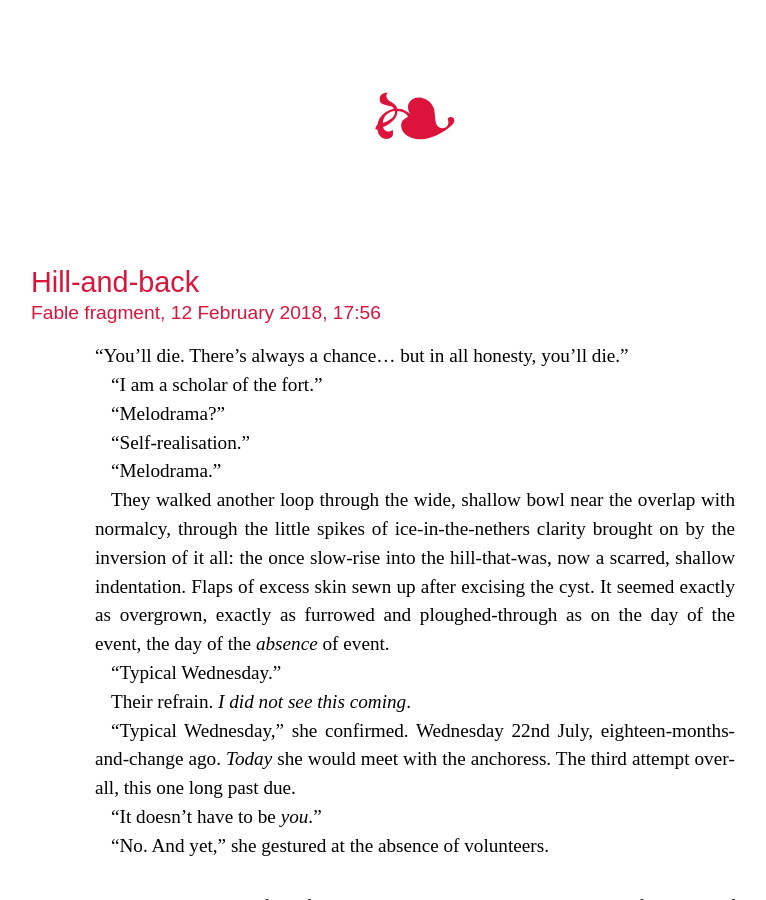
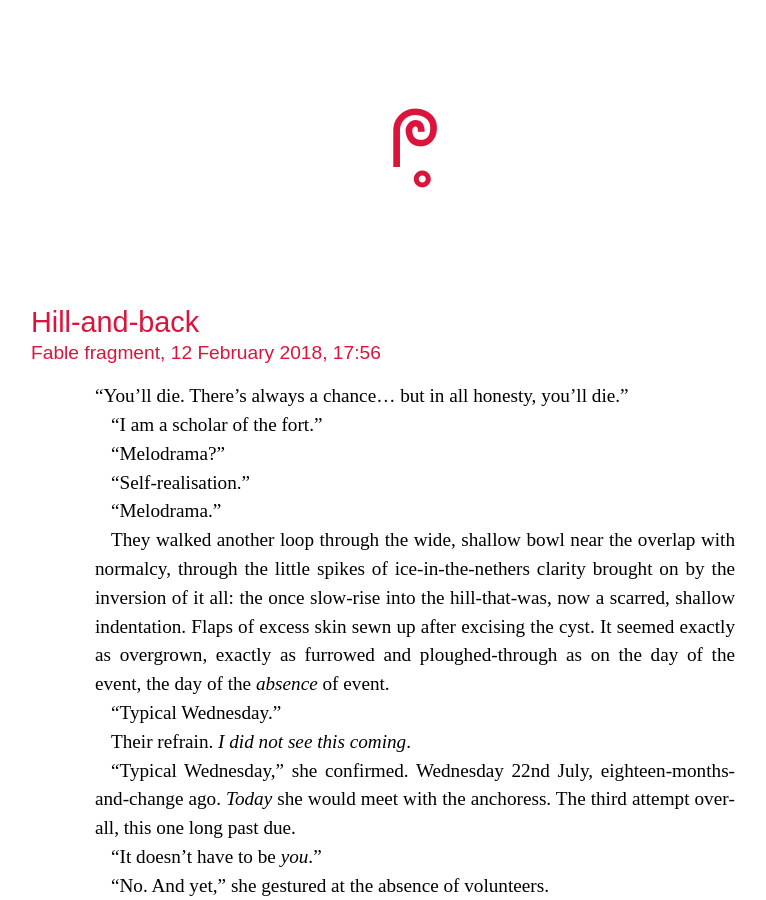
Before and after one commit to dmcgk/dmcgk.github.io, a Jekyll site: the page built from index.html, in a window 1280 px wide and 900 px high. Shown: the whole window, without its empty margins (225-991 px from the left). Built offline with Jekyll 4.4.1, drawn with Linux system fonts in a browser that asks for light colours; some web fonts are replaced; the list of posts is cut into pages by our own code.

Commit message:
Use ᖘ̥ as the site logo instead of the fleuron.

```diff
--- a/_layouts/default.html
+++ b/_layouts/default.html
@@ -38,7 +38,7 @@ layout: compress
   <body>
       {% if page.layout == "index" %}
       <header>
-        <h2><a class="h-card u-url" href="/">{% include logo.svg %}</a></h2>
+        <h2><a id="site-title" class="h-card u-url" href="/">ᖘ̥</a></h2>
         {% if site.data.navigation.size > 0 %}
         <nav>
           {% for nav_item in site.data.navigation %}
```
